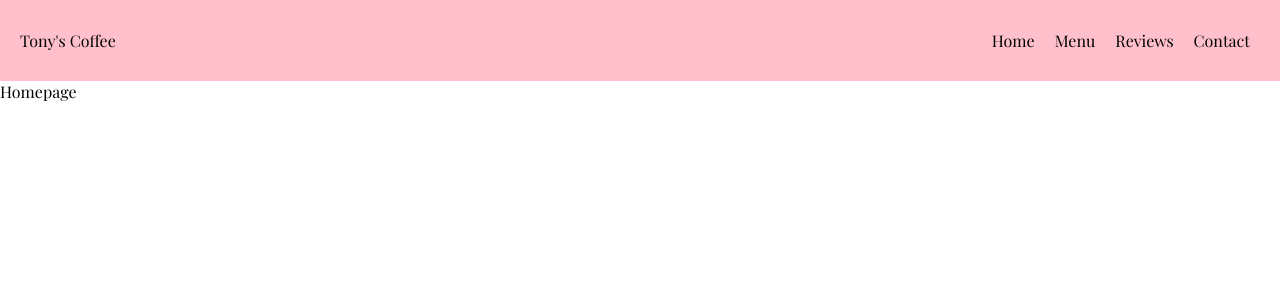
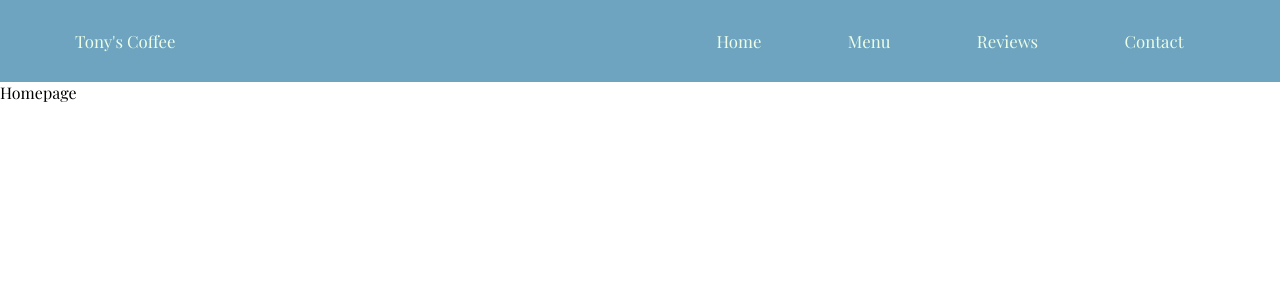
Before and after one commit to ingl3585/coffee-shop, a React (Create React App) app: page / in a window 1280 px wide. Shown: the top 300 px of the page. Built offline with nearby package versions, Linux system fonts and the light colour scheme.

Commit message:
updating navbar

```diff
--- a/src/components/Navbar/navbar.css
+++ b/src/components/Navbar/navbar.css
@@ -1,5 +1,5 @@
 section {
-    background-color: pink;
+    background-color: #6EA4BF;
     padding: 20px;
     display: flex;
     justify-content: space-between;
@@ -8,11 +8,16 @@ section {
 
 .logo a {
     text-decoration: none;
-    color: black;
+    color: #ECFEE8;
 }
 
 nav.navigation {
     display: none;
+}
+
+nav.navigation a:hover, .logo a:hover {
+    color: #41337A;
+    transition: 0.25s;
 }
 
 nav.navigation.active {
@@ -25,12 +30,12 @@ nav.navigation.active {
     top: 0;
     width: 100%;
     height: 100%;
-    background-color: pink;
+    background-color: #6EA4BF;
 }
 
 nav.navigation.active a {
     padding: 20px;
-    color: black;
+    color: #ECFEE8;
     font-weight: 500;
     text-decoration: none;
 }
@@ -46,13 +51,19 @@ img.show {
 }
 
 @media screen and (min-width: 991px) {
+    .logo a {
+        font-size: 1.05rem;
+        margin-left: 55px;
+    }
     nav.navigation {
+        width: 50%;
         display: flex;
+        justify-content: space-evenly;
     }
     nav.navigation a {
-        font-size: 16px;
+        font-size: 1.05rem;
         padding: 10px;
-        color: black;
+        color: #ECFEE8;
         text-decoration: none;
     }
     div.toggleBox {
```
Also changed, not shown: src/App.css (+7 -0 lines).
